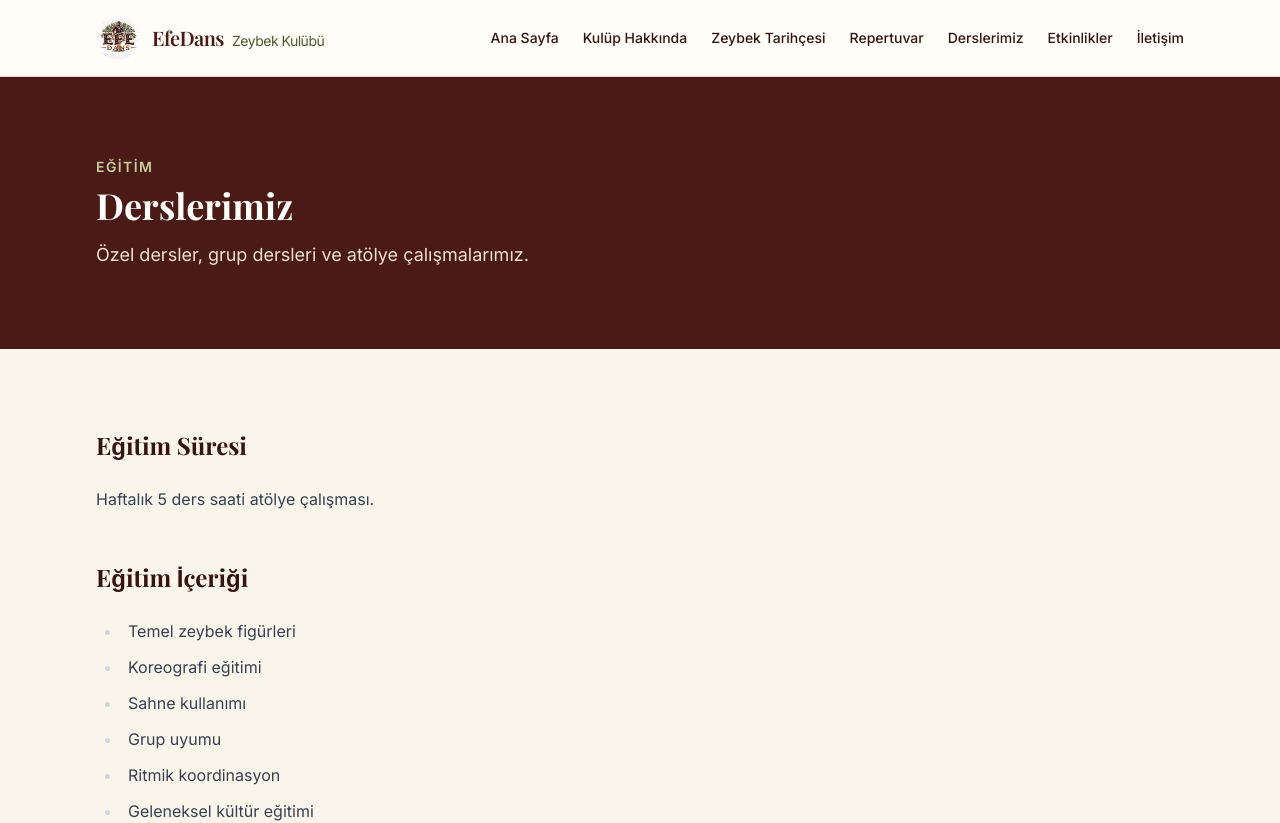
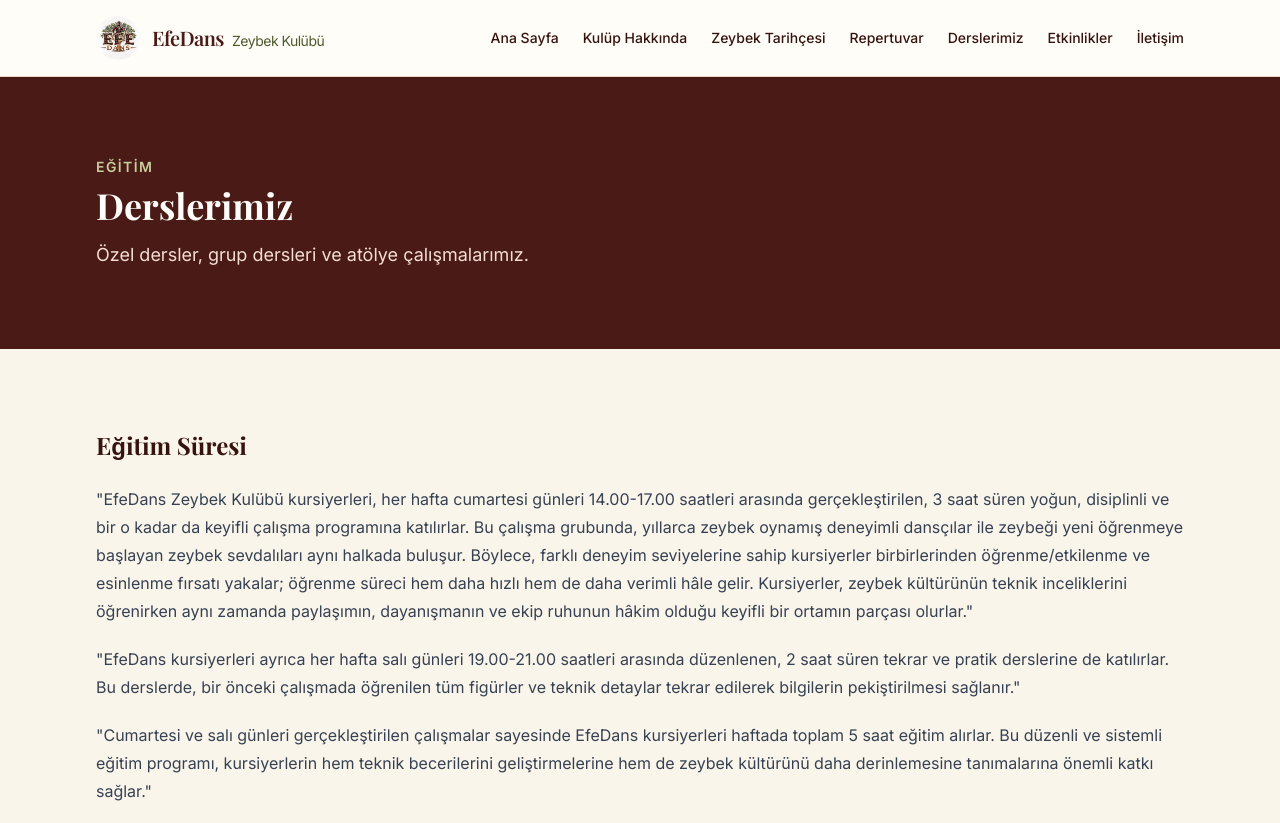
Before and after one commit to polatskiDev/efedans-website, a Next.js app: page /dersler in a window 1280 px wide. Shown: the top 823 px of the page. Built offline with nearby package versions, Linux system fonts and the light colour scheme; a web font is replaced by a local one.

Commit message:
Update page.tsx

```diff
--- a/src/app/dersler/page.tsx
+++ b/src/app/dersler/page.tsx
@@ -17,6 +17,7 @@ interface Team {
 export default function DerslerPage() {
   const lessons = getMarkdownDoc("pages", "dersler");
   const team = getJson<Team>("team.json");
+  const egitimSuresi = getMarkdownDoc("pages", "egitim-suresi");
 
   return (
     <>
@@ -25,6 +26,14 @@ export default function DerslerPage() {
         title={lessons.frontmatter.title as string}
         description={lessons.frontmatter.description as string}
       />
+      <Section>
+        <h2 className="font-display text-2xl font-bold text-brand-800">
+          Eğitim Süresi
+        </h2>
+        <div className="mt-6">
+          <Prose html={egitimSuresi.html} />
+        </div>
+      </Section>
       <Section>
         <Prose html={lessons.html} />
       </Section>
```
